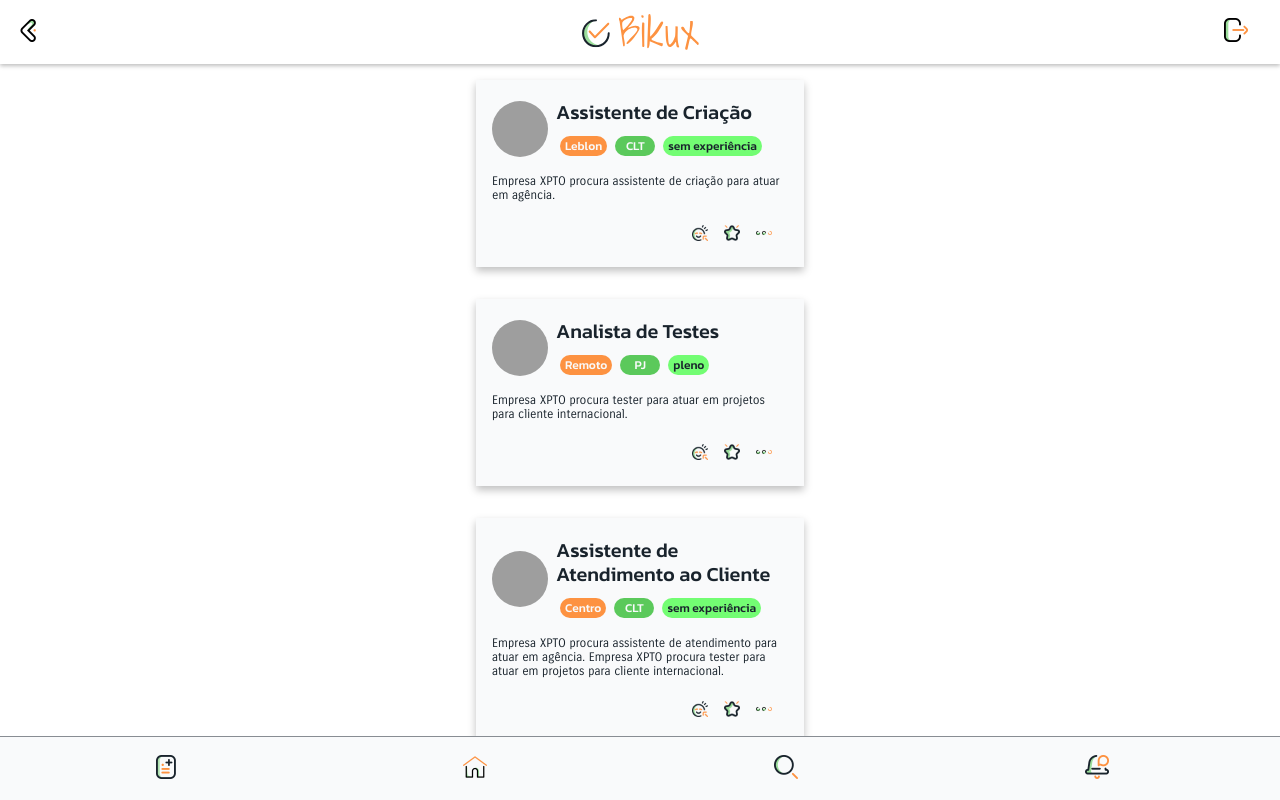
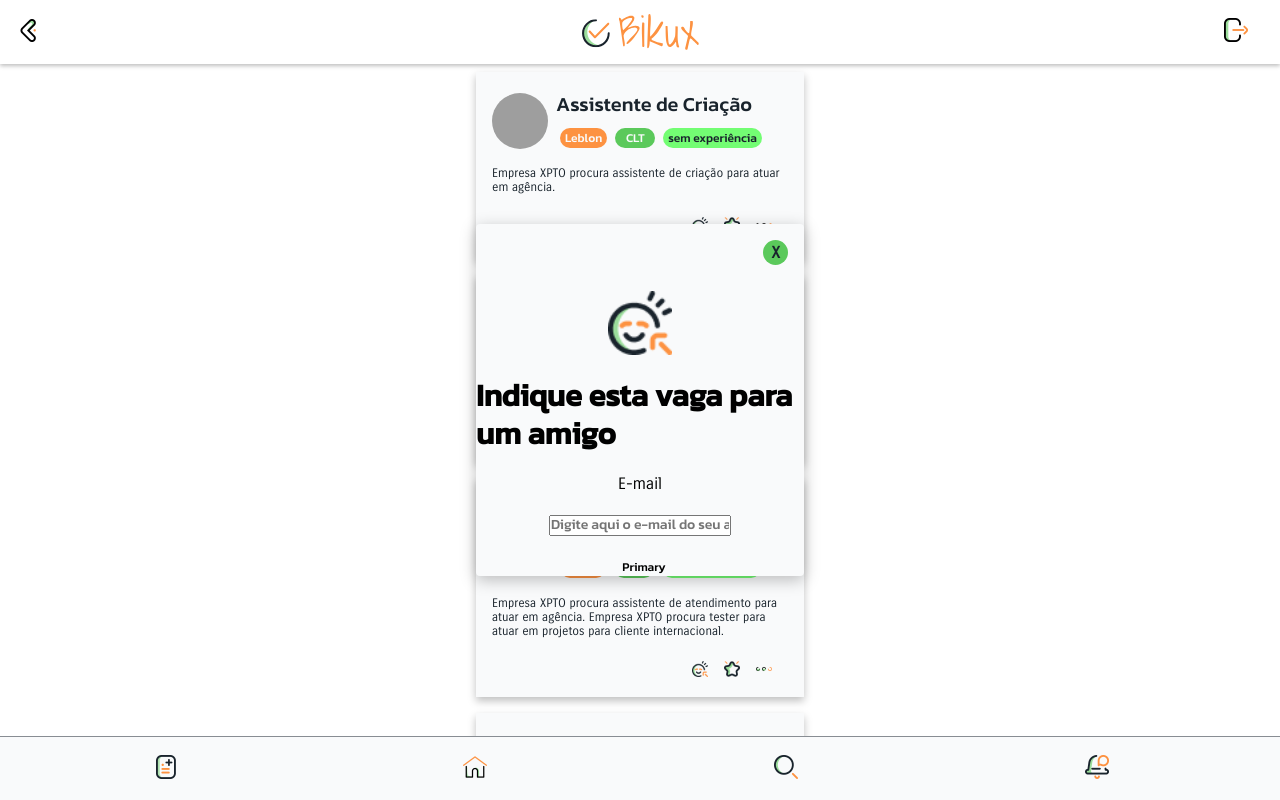
Before and after one commit to estartandodevs-course/Bikux, a React (Create React App) app: page / in a window 1280 px wide. Both pictures are taken after a click on the button 708 px from the left and 233 px from the top of the page. Shown: the top 800 px of the page. Built offline with nearby package versions, Linux system fonts and the light colour scheme; grey boxes are pictures that could not be loaded.

Commit message:
component TellAFriendModal created + simple styled applied to this + it is being rendered and unrendered according to the buttons available for that

```diff
--- a/src/components/JobCard/JobCard.scss
+++ b/src/components/JobCard/JobCard.scss
@@ -8,7 +8,7 @@
 }
 
 .job-card-container {
-  margin: 16px;
+  margin: 8px;
   width: 328px;
   min-height: 187px;
   @include simple-flex(column);
--- /dev/null
+++ b/src/components/TellAFriendModal/TellAFriendModal.js
@@ -0,0 +1,43 @@
+import React from "react";
+import "./TellAFriendModal.scss";
+import { Icon } from '../index'
+import { ActionButton } from "../";
+
+function TellAFriendModal (props) {
+
+    const {close} = props;
+        return (
+        <div className = "modal-container">
+
+            <div className = "modal">
+
+                <div className = "close-button-container" onClick = {close}>
+                    <span className = "close-button">X</span>
+                </div>
+
+                <Icon name= "002-indique" size="64" />
+
+                <h3>Indique esta vaga para um amigo</h3>
+
+                <span>E-mail</span>
+
+                <input
+                    type="text"
+                    placeholder="Digite aqui o e-mail do seu amigo"
+                    className="tell-a-friend-input"
+                />
+
+                <ActionButton
+                    className="button"
+                    children = "Primary"
+                />
+
+            </div>
+
+        </div>
+    );
+
+
+}
+
+export default TellAFriendModal;
--- /dev/null
+++ b/src/components/TellAFriendModal/TellAFriendModal.scss
@@ -0,0 +1,46 @@
+@import "../../styles/variables.scss", "../../styles/main.scss";
+
+@mixin simple-flex($direction: row, $justify: flex-start, $align: flex-start) {
+    display: flex;
+    flex-direction: $direction;
+    justify-content: $justify;
+    align-items: $align;
+  }
+
+.modal-container {
+    @include simple-flex(row, center, center);
+
+    width: 100vw;
+    min-height: 100vh;
+    position: fixed;
+    top: 0;
+
+
+    .modal {
+        @include simple-flex(column, space-between, center);
+
+        width: 328px;
+        min-height: 352px;
+        background-color: $color-white;
+        box-shadow: 0px 4px 16px rgba(0, 0, 0, 0.25);
+        border-radius: 4px;
+
+        .close-button-container {
+            @include simple-flex(row, center, center);
+
+            margin-top: 16px;
+            margin-bottom: 4.1px;
+            margin-right: 16px;
+            align-self: flex-end;
+            background-color: $color-green-dark;
+            width: 24.9px;
+            height: 24.9px;
+            border-radius: 50%;
+
+            .close-button {
+                color: $color-black;
+                font-weight: 900;
+            }
+        }
+    }
+}
--- a/src/components/index.js
+++ b/src/components/index.js
@@ -3,11 +3,13 @@ import Header from './Header/Header';
 import JobCard from './JobCard/JobCard';
 import SearchInput from './SearchInput/SearchInput';
 import Icon from './Icon/Icon';
+import TellAFriendModal from './TellAFriendModal/TellAFriendModal';
 
 export {
   ActionButton,
   Header,
   Icon,
   SearchInput,
-  JobCard
+  JobCard,
+  TellAFriendModal
 }
--- a/src/pages/Feed/Feed.js
+++ b/src/pages/Feed/Feed.js
@@ -1,28 +1,36 @@
-import React from "react";
-import JobCard from "../../components/JobCard/JobCard";
+import React, { useState } from "react";
+import {JobCard, TellAFriendModal} from "../../components/index";
 import jobList from "../../_mocks/jobList";
 import "./Feed.scss";
 
+
+export const Feed = () => {
+
+  const [isItAble, setIsItAble] = useState (false);
+
   function tellAFriend (toBeIndicated) {
     const indexOftoBeIndicated = jobList.indexOf(toBeIndicated);
-  console.log ("indicou para vaga de ", toBeIndicated.title, "cujo index é:", indexOftoBeIndicated,);
+    console.log ("indicou para vaga de ", toBeIndicated.title, "cujo index é:", indexOftoBeIndicated);
+    setIsItAble (true);
 
   }
 
-function Favorite (toBeIndicated) {
-  const indexOftoBeIndicated = jobList.indexOf(toBeIndicated);
-  console.log ("favoritou a vaga de ", toBeIndicated.title, "cujo index é:", indexOftoBeIndicated,);
+  function closeTellAFriend () {
+    setIsItAble (false);
+  }
+
+  function Favorite (toBeFavorite) {
+    const indexOftoBeFavorite = jobList.indexOf(toBeFavorite);
+    console.log ("favoritou a vaga de ", toBeFavorite.title, "cujo index é:", indexOftoBeFavorite);
 
   }
 
-function SeeMore (toBeIndicated) {
-  const indexOftoBeIndicated = jobList.indexOf(toBeIndicated);
-  console.log ("quis ver a vaga de ", toBeIndicated.title, "cujo index é:", indexOftoBeIndicated,);
+  function SeeMore (toBeSaw) {
+    const indexOftoBeSaw = jobList.indexOf(toBeSaw);
+    console.log ("quis ver a vaga de ", toBeSaw.title, "cujo index é:", indexOftoBeSaw);
 
   }
 
-
-export const Feed = () => {
   return (
     <section className="container">
       {jobList.map((info) => (
@@ -37,6 +45,9 @@ export const Feed = () => {
           actionSeeMore = {SeeMore.bind(this, info)}
           />
       ))}
+
+    {isItAble && <TellAFriendModal  close = {closeTellAFriend}/>}
+
     </section>
   );
 };
```
Also changed, not shown: 1 other file (tests, documents, lock files or other folders). Lines whose indentation alone changed are shown as unchanged.
